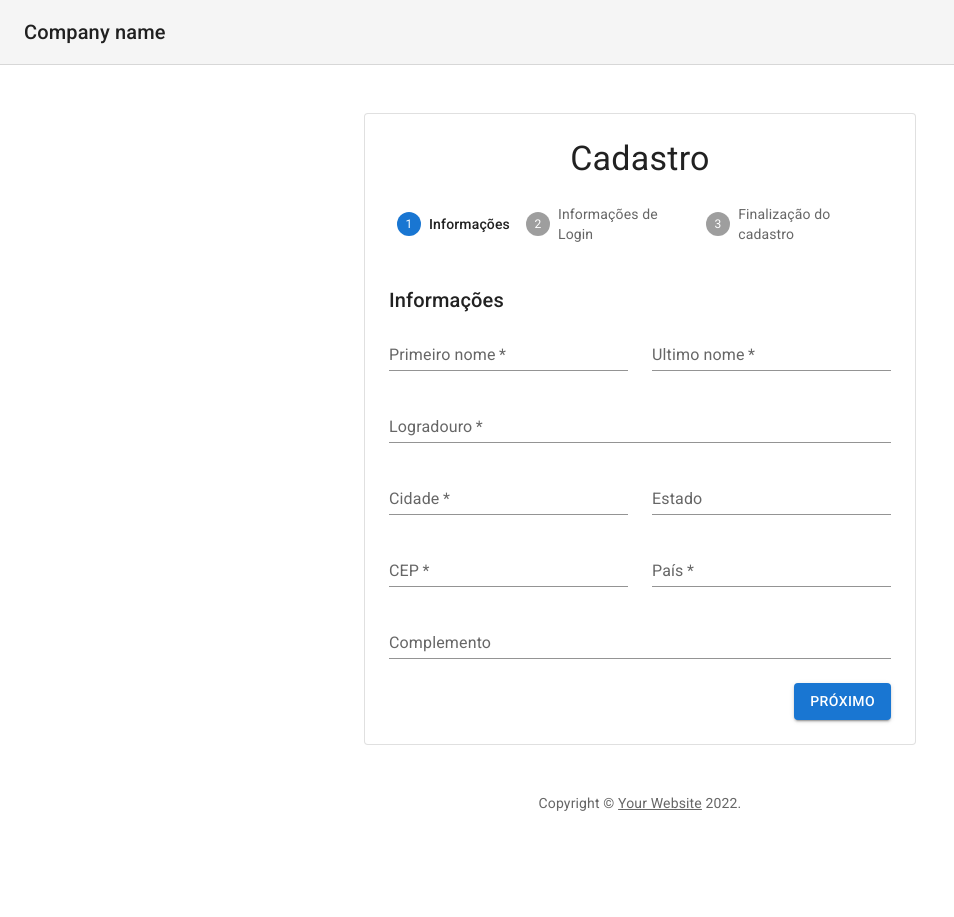
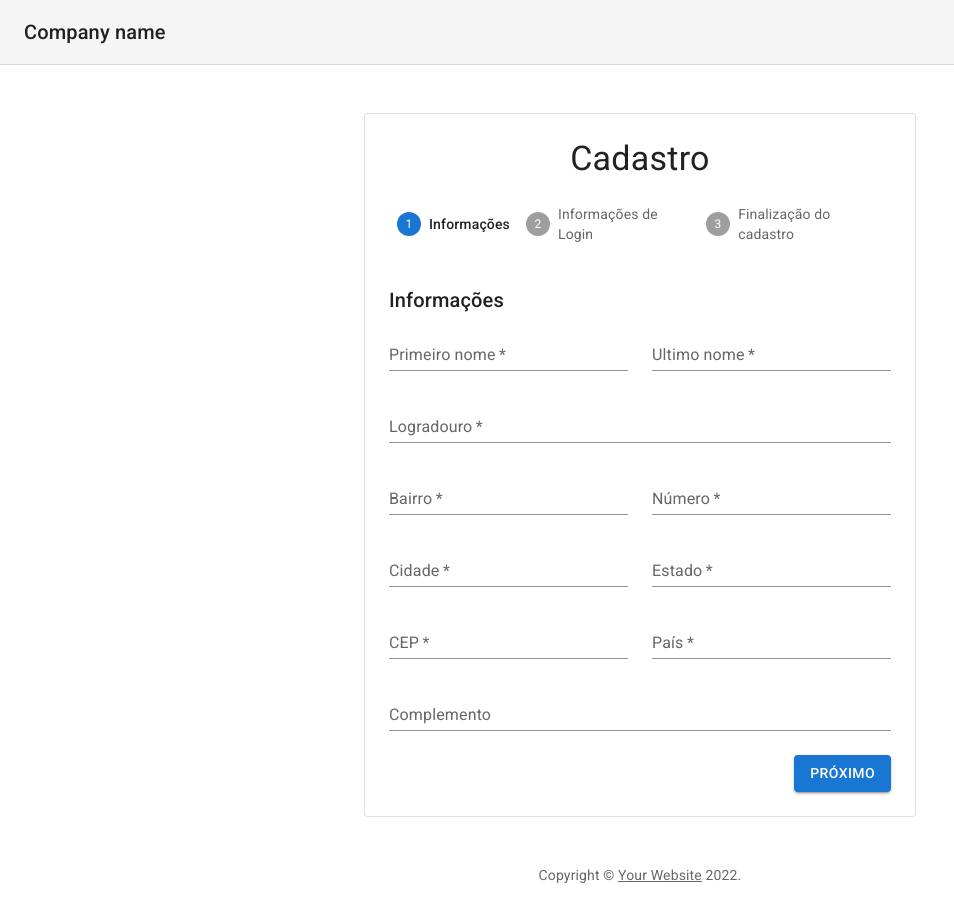
Before and after one commit to GGVidal/cartao-app, a React (Create React App) app: page /userSignUp in a window 1280 px wide. Shown: the whole page, without its empty margins (0-954 px from the left). Before the commit the page ends 845 px from the top, so only its background shows below. Built offline with nearby package versions, Linux system fonts and the light colour scheme.

Commit message:
sign in with firebase

```diff
--- a/src/recoilAtoms/atoms.tsx
+++ b/src/recoilAtoms/atoms.tsx
@@ -1,8 +1,22 @@
 import { atom } from "recoil";
+
+interface userProps {
+  email: string;
+  user: string;
+  password: string;
+  firstName: string;
+  lastName: string;
+  address: string;
+  city: string;
+  state: string;
+  zip: string;
+  country: string;
+  complement: string;
+}
 
 export const userState = atom({
   key: "userState",
-  default: {},
+  default: {} as userProps,
 });
 
 export const companyUserState = atom({
--- a/src/screens/UserSignUp/components/AddressForm.tsx
+++ b/src/screens/UserSignUp/components/AddressForm.tsx
@@ -60,6 +60,30 @@ export const AddressForm: FC = () => {
         <Grid item xs={12} sm={6}>
           <TextField
             required
+            id="bairro"
+            name="bairro"
+            onChange={onChange}
+            label="Bairro"
+            fullWidth
+            autoComplete="address address"
+            variant="standard"
+          />
+        </Grid>
+        <Grid item xs={12} sm={6}>
+          <TextField
+            required
+            id="numero"
+            name="numero"
+            onChange={onChange}
+            label="Número"
+            fullWidth
+            autoComplete="address address"
+            variant="standard"
+          />
+        </Grid>
+        <Grid item xs={12} sm={6}>
+          <TextField
+            required
             id="city"
             name="city"
             onChange={onChange}
@@ -74,6 +98,7 @@ export const AddressForm: FC = () => {
             id="state"
             name="state"
             onChange={onChange}
+            required
             label="Estado"
             fullWidth
             variant="standard"
--- a/src/screens/UserSignUp/components/LoginInfo.tsx
+++ b/src/screens/UserSignUp/components/LoginInfo.tsx
@@ -15,6 +15,7 @@ import { useRecoilState } from "recoil";
 export const LoginInfo: FC = () => {
   const [userInfo, setUserInfo] = useRecoilState(userState);
   const [showPassword, setShowPassword] = useState<boolean>(false);
+
   const onChange = (event: React.ChangeEvent<HTMLInputElement>) => {
     const { name, value } = event.target;
     setUserInfo({ ...userInfo, [name]: value });
--- a/src/screens/UserSignUp/index.tsx
+++ b/src/screens/UserSignUp/index.tsx
@@ -1,5 +1,6 @@
 import React, { FC } from "react";
 import CssBaseline from "@mui/material/CssBaseline";
+import { getAuth, createUserWithEmailAndPassword } from "firebase/auth";
 import AppBar from "@mui/material/AppBar";
 import Box from "@mui/material/Box";
 import Container from "@mui/material/Container";
@@ -14,6 +15,9 @@ import Typography from "@mui/material/Typography";
 import { createTheme, ThemeProvider } from "@mui/material/styles";
 import { AddressForm } from "./components/AddressForm";
 import { LoginInfo } from "./components/LoginInfo";
+
+import { userState } from "../../recoilAtoms/atoms";
+import { useRecoilValue } from "recoil";
 
 const Copyright: FC = () => {
   return (
@@ -51,6 +55,7 @@ const theme = createTheme();
 
 export const UserSignUp: FC = () => {
   const [activeStep, setActiveStep] = React.useState(0);
+  const userInfo = useRecoilValue(userState);
 
   const handleNext = () => {
     setActiveStep(activeStep + 1);
@@ -58,6 +63,30 @@ export const UserSignUp: FC = () => {
 
   const handleBack = () => {
     setActiveStep(activeStep - 1);
+  };
+
+  const handleSubmit = () => {
+    const auth = getAuth();
+    console.log("GG AUTH", auth);
+    const { email, password } = userInfo;
+    if (Boolean(email) && Boolean(password)) {
+      createUserWithEmailAndPassword(auth, email, password)
+        .then((userCredential) => {
+          console.log("SIGN UP SUCESSFULL", userCredential);
+        })
+        .catch((error) => {
+          console.log("GG ERROR", error);
+        });
+    }
+  };
+
+  const handleClick = () => {
+    if (activeStep === steps.length - 2) {
+      handleNext();
+      handleSubmit();
+      return;
+    }
+    handleNext();
   };
 
   return (
@@ -114,7 +143,7 @@ export const UserSignUp: FC = () => {
                   )}
                   <Button
                     variant="contained"
-                    onClick={handleNext}
+                    onClick={handleClick}
                     sx={{ mt: 3, ml: 1 }}
                   >
                     {activeStep === steps.length - 2
```
